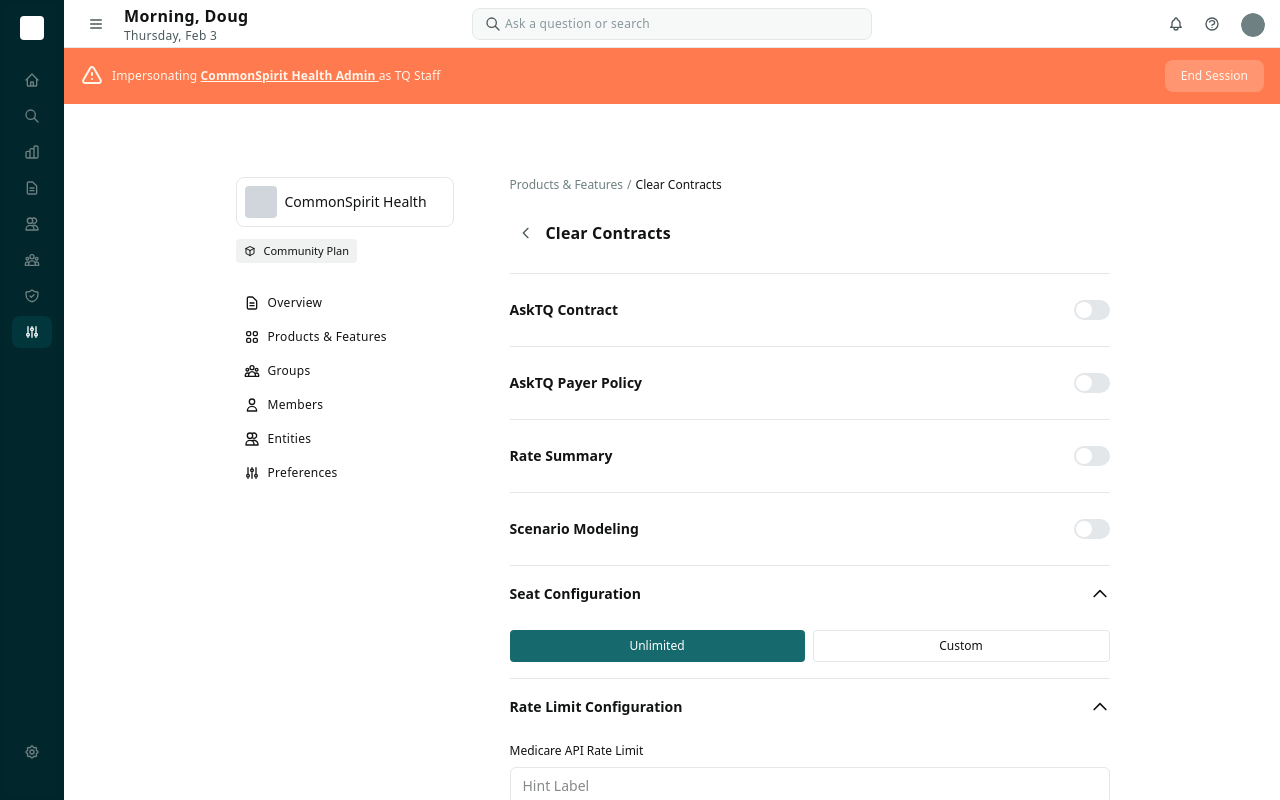
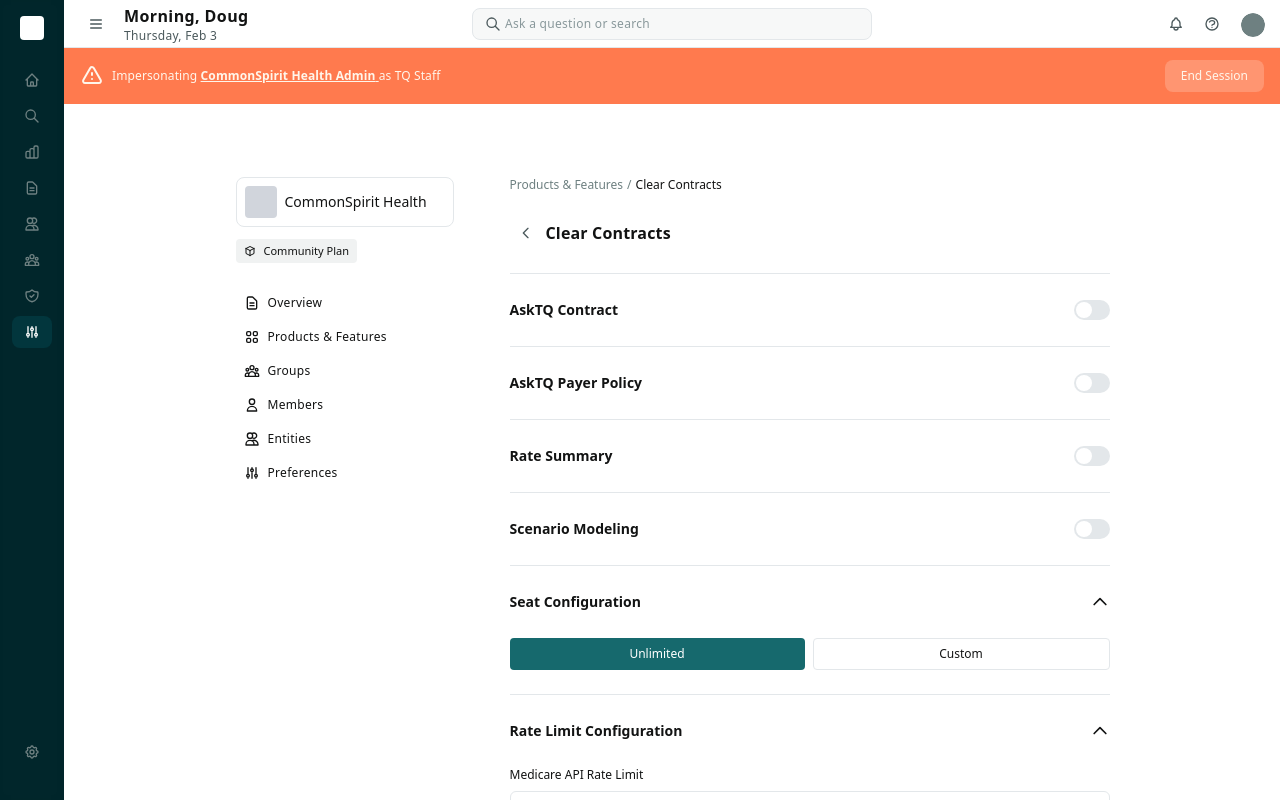
Before and after one commit to damonstrick/adminapp, a Next.js app: page /permissions/products/clear-contracts in a window 1280 px wide. Built offline with nearby package versions, Linux system fonts and the light colour scheme.

Commit message:
Update all sections to have 24px top and bottom padding

```diff
--- a/components/ClearContractsProductEntitlement.tsx
+++ b/components/ClearContractsProductEntitlement.tsx
@@ -477,7 +477,7 @@
       </div>
 
       {/* Seat Configuration Section */}
-      <div className="border-b border-[#e3e7ea] border-solid box-border flex flex-col gap-2 items-start px-0 py-4 relative shrink-0 w-full">
+      <div className="border-b border-[#e3e7ea] border-solid box-border flex flex-col gap-2 items-start px-0 pt-[24px] pb-[24px] relative shrink-0 w-full">
         <div className="w-full flex items-center gap-2 mb-4 h-6">
           <button
             onClick={() => setSeatConfigOpen(!seatConfigOpen)}
@@ -565,7 +565,7 @@
       </div>
 
       {/* Rate Limit Configuration Section */}
-      <div className="border-b border-[#e3e7ea] border-solid box-border flex flex-col gap-2 items-start px-0 py-4 relative shrink-0 w-full">
+      <div className="border-b border-[#e3e7ea] border-solid box-border flex flex-col gap-2 items-start px-0 pt-[24px] pb-[24px] relative shrink-0 w-full">
         <div className="w-full flex items-center gap-2 mb-4 h-6">
           <button
             onClick={() => setRateLimitOpen(!rateLimitOpen)}
@@ -623,7 +623,7 @@
       </div>
 
       {/* Processes Section */}
-      <div className="border-b border-[#e3e7ea] border-solid box-border flex flex-col gap-2 items-start px-0 py-4 relative shrink-0 w-full">
+      <div className="border-b border-[#e3e7ea] border-solid box-border flex flex-col gap-2 items-start px-0 pt-[24px] pb-[24px] relative shrink-0 w-full">
         <div className="w-full flex items-center gap-2 mb-4 h-6">
           <button
             onClick={() => setProcessesOpen(!processesOpen)}
@@ -744,7 +744,7 @@
       </div>
 
       {/* Preferences Section */}
-      <div className="box-border flex flex-col gap-2 items-start px-0 py-4 relative shrink-0 w-full">
+      <div className="box-border flex flex-col gap-2 items-start px-0 pt-[24px] pb-[24px] relative shrink-0 w-full">
         <div className="w-full flex items-center gap-2 mb-4 h-6">
           <button
             onClick={() => setPreferencesOpen(!preferencesOpen)}
```
